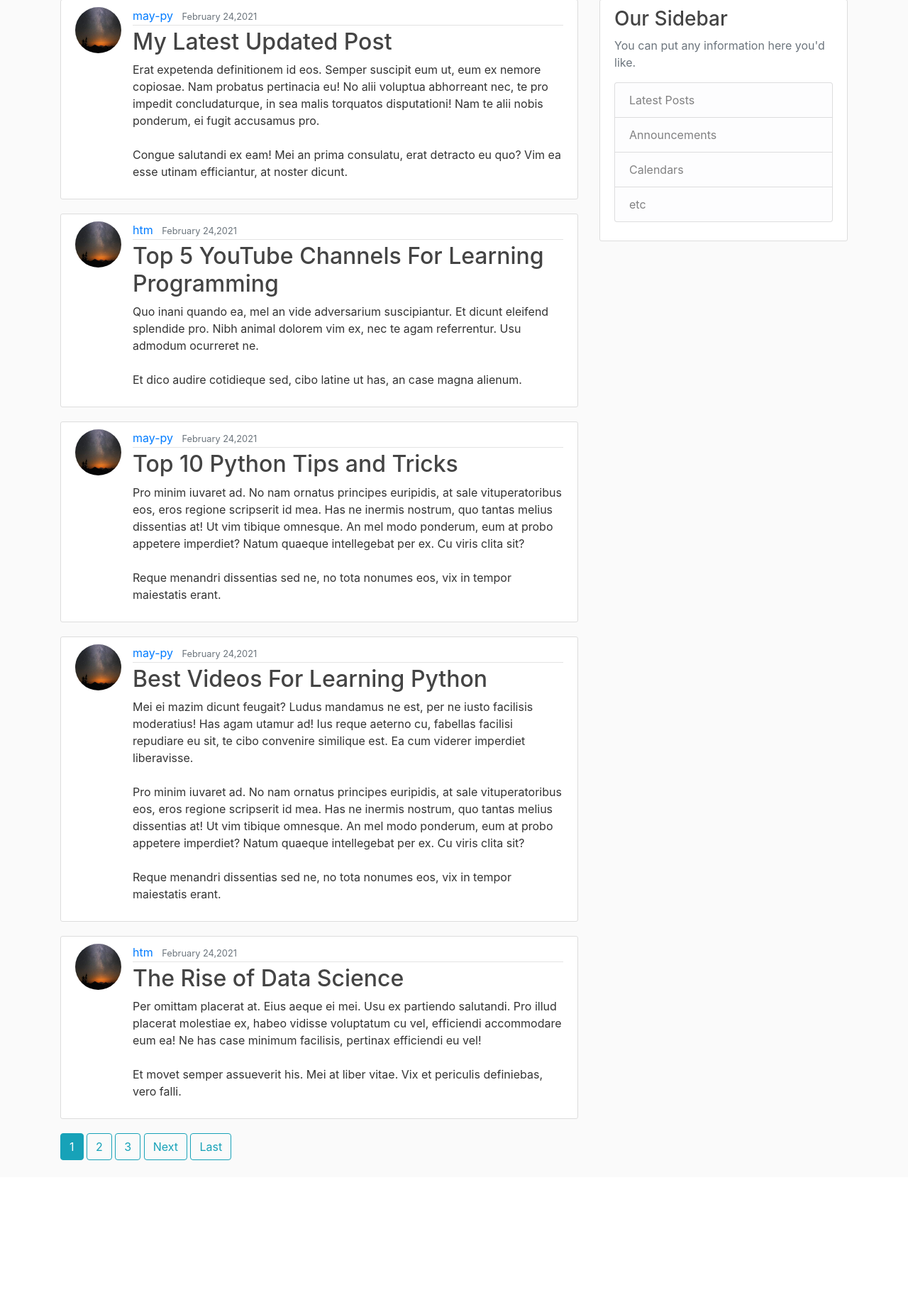
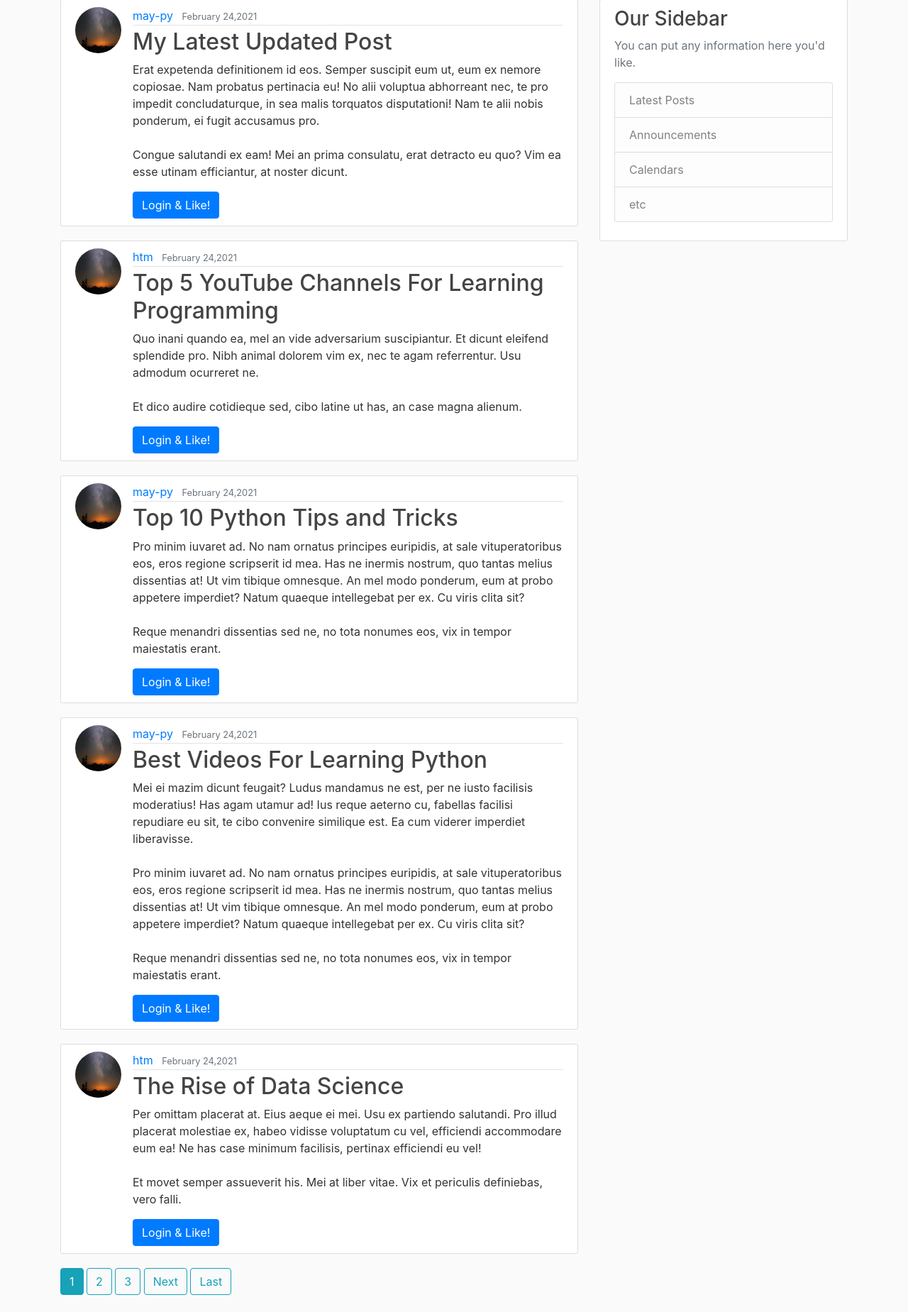
Before and after one commit to may-py/tax-tune, a Django app: page / in a window 1280 px wide. Shown: the part 81-1930 px from the top of the page at 71% size. Before the commit the page ends 1716 px from the top, so only its background shows below. Run offline with Django 3.2, Linux system fonts and the light colour scheme; data comes from the database, SQL or seed files in the repository; both versions use the stored data as it was after the commit; some libraries are stand-ins or nearby versions.

Commit message:
Like home

```diff
--- a/blog/templates/blog/home.html
+++ b/blog/templates/blog/home.html
@@ -11,6 +11,17 @@
             </div>
             <h2><a class="article-title" href="{% url 'post-detail' post.id %}">{{ post.title }}</a></h2>
             <p class="article-content">{{ post.content }}</p>
+
+                      {% if user.is_authenticated %}
+        <form action="{% url 'post-like' post.pk %}" method="POST">
+          {% csrf_token %}
+          <button type="submit" name="post_id", value="{{ post.id }}", class="btn btn-primary">Like </button> {{ post.total_likes }}
+        </form>
+        {% else %}
+          <a class="btn btn-primary", href="{% url 'login' %}">Login & Like!</a>
+        {% endif %}
+
+
           </div>
         </article>
     {% endfor %}
```
Also changed, not shown: db.sqlite3.
